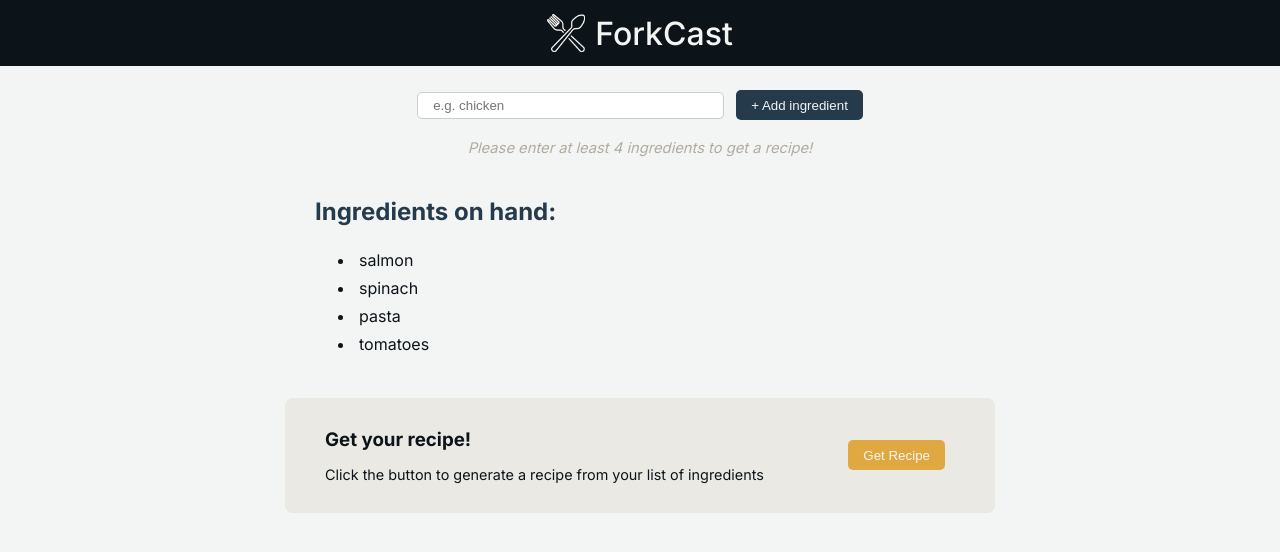
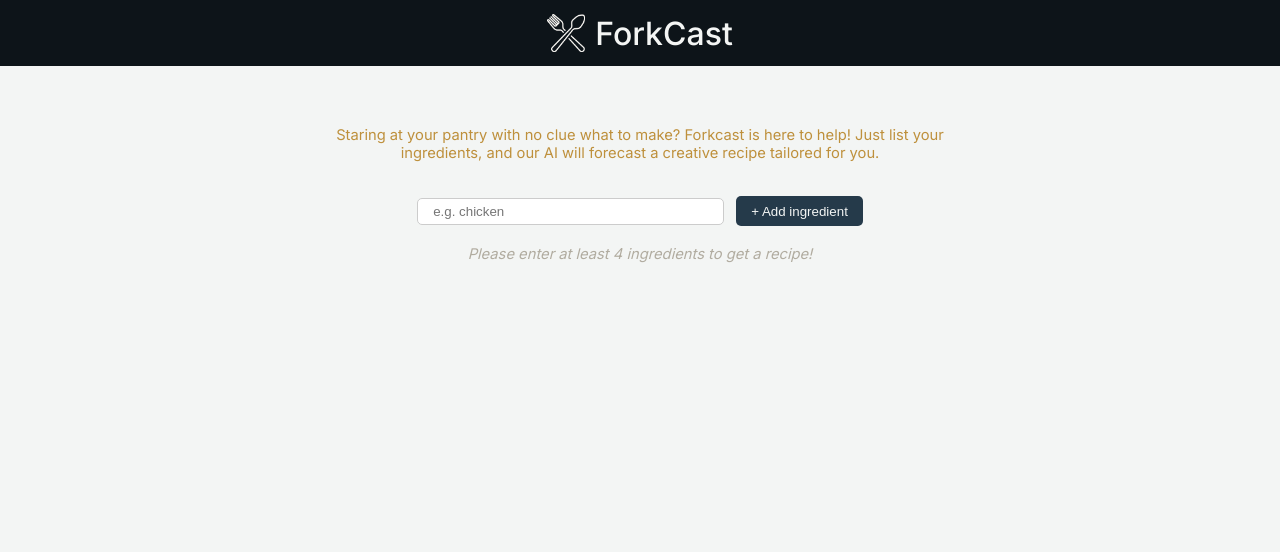
Before and after one commit to sophiietran/forkcast, a React (Vite) app: page / in a window 1280 px wide. Shown: the top 552 px of the page. Built offline with nearby package versions, Linux system fonts and the light colour scheme.

Commit message:
added loading effect

```diff
--- a/src/App.css
+++ b/src/App.css
@@ -39,7 +39,7 @@ main{
 .description{
   font-size: 0.92rem;
   max-width: 650px;
-  margin: 10px auto 0 auto;
+  margin: 30px auto 0 auto;
   padding: 10px 30px 30px;
   color:#be903c;
   text-align: center;
@@ -187,3 +187,35 @@ main{
   color: #ca9b45;
   font-weight: 300;
 }
+
+/* spinner styles */
+.spinner {
+  /* basic circular shape */
+  border: 3px solid rgba(255, 255, 255, 0.3);
+  border-top: 3px solid #fff;
+  border-radius: 50%;
+
+  width: 13px;
+  height: 13px;
+
+  animation: spin 0.8s linear infinite;
+
+  display: inline-block;
+  margin-right: 5px;
+  vertical-align: middle;
+}
+
+/* keyframes for the spinning animation */
+@keyframes spin {
+  0% { transform: rotate(0deg); }
+  100% { transform: rotate(360deg); }
+}
+
+.get-recipe-button:disabled {
+  background-color: #cccccc;
+  color: #888888;
+  cursor: not-allowed;
+  opacity: 0.8;
+  box-shadow: none;
+  transform: none;
+}
--- a/src/components/IngredientsList.jsx
+++ b/src/components/IngredientsList.jsx
@@ -21,7 +21,14 @@ export default function IngredientsList(props) {
             </p>
           </div>
           <button onClick={props.getRecipe} className="get-recipe-button">
-            Get Recipe
+            {props.isLoading ? (
+              <>
+                <span className="spinner"></span> {/* Your CSS spinner */}
+                Loading...
+              </>
+            ) : (
+              "Get Recipe"
+            )}
           </button>
         </div>
       )}
--- a/src/components/Main.jsx
+++ b/src/components/Main.jsx
@@ -4,14 +4,11 @@ import ShowRecipe from "./Recipe"
 import { getRecipeFromAI } from "./ai";
 
 export default function Main() {
-  const [ingredients, setIngredients] = React.useState([
-    "salmon",
-    "spinach",
-    "pasta",
-    "tomatoes",
-  ]);
+  const [ingredients, setIngredients] = React.useState([]);
 
   const [recipe, setRecipe] = React.useState("");
+
+  const[isLoading, setIsLoading] = React.useState(false);
 
   // get the new ingredient from user input and add to state array
   function addIngredient(formData) {
@@ -20,13 +17,29 @@ export default function Main() {
   }
 
   async function getRecipe() {
-    const recipeMarkdown = await getRecipeFromAI(ingredients)
-    //console.log(recipeMarkdown)
-    setRecipe(recipeMarkdown)
+      setIsLoading(true);
+      setRecipe("");
+
+      try{
+          const recipeMarkdown = await getRecipeFromAI(ingredients);
+          setRecipe(recipeMarkdown);
+      }catch(error){
+        console.error("Error fetching recipe:", error);
+      }finally{
+        setIsLoading(false);
+      }
+
   }
 
   return (
     <main>
+
+      <h4 className="description">
+        Staring at your pantry with no clue what to make? Forkcast is here to
+        help! Just list your ingredients, and our AI will forecast a creative
+        recipe tailored for you.
+      </h4>
+
       {/* form to input ingredients */}
       <form action={addIngredient} className="ingredients-form">
         <input
@@ -42,13 +55,12 @@ export default function Main() {
         Please enter at least 4 ingredients to get a recipe!
       </p>
 
-      {ingredients.length > 0 && <IngredientsList
-      ingredients = {ingredients}
-      getRecipe = {getRecipe}
-      />}
+      {ingredients.length > 0 && (
+        <IngredientsList ingredients={ingredients} getRecipe={getRecipe}
+        isLoading = {isLoading} />
+      )}
 
-      {recipe && <ShowRecipe recipe = {recipe}/>}
-
+      {recipe && <ShowRecipe recipe={recipe} />}
     </main>
   );
 }
--- a/src/components/ai.js
+++ b/src/components/ai.js
@@ -1,7 +1,7 @@
 import { GoogleGenAI } from "@google/genai";
 
 const ai = new GoogleGenAI({
-  apiKey: "AIzaSyCFEPWXTXAMa9N6ex4XUa_jpQ0L6KyCLsk",
+  apiKey: "", //ENTER GEMINI API KEY HERE
 });
 
 export async function getRecipeFromAI(ingredientsArr) {
```
